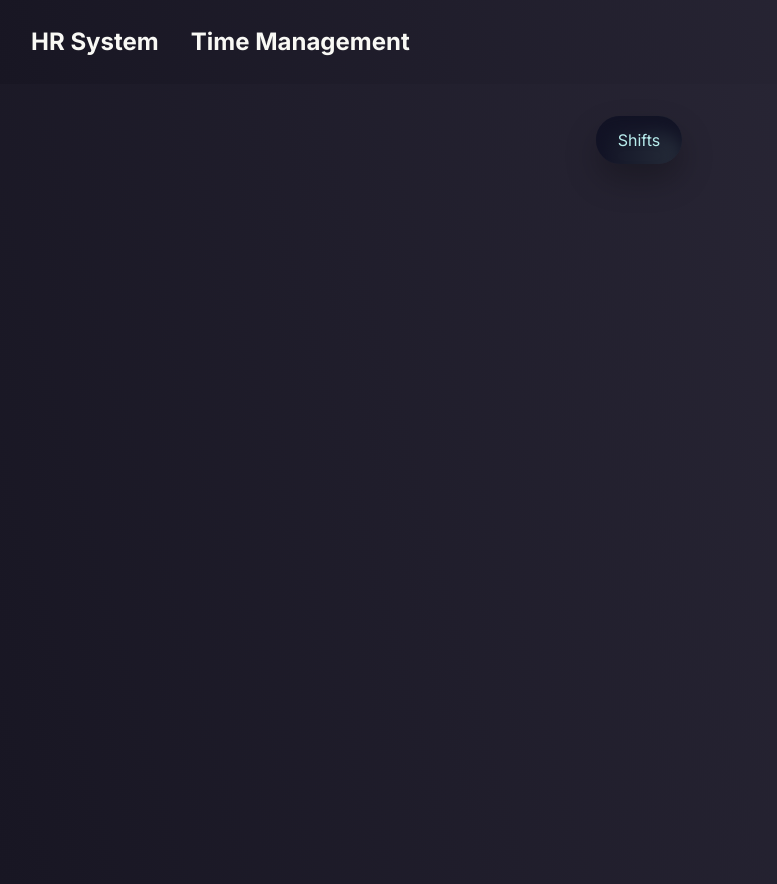
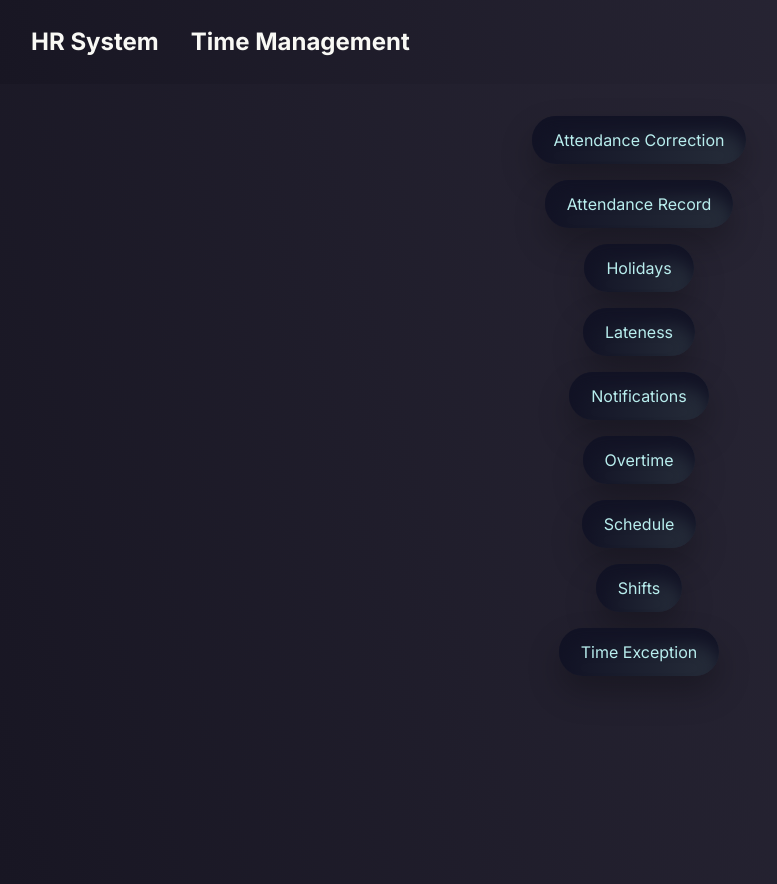
Before and after one commit to AF-MAHMOU/hr-full-system-frontend, a Next.js app: page /modules/time-management in a window 1280 px wide. Shown: the whole page, without its empty margins (1-778 px from the left). Built offline with nearby package versions, Linux system fonts and the light colour scheme.

Commit message:
basic navigation

```diff
--- a/app/modules/time-management/page.tsx
+++ b/app/modules/time-management/page.tsx
@@ -10,21 +10,49 @@ import Link from 'next/link';
 
 export default function TimeManagementPage() {
     const pathname = usePathname();
-    const href = `${pathname}/shifts`;
+
+    const attendanceCorrectionHref = `${pathname}/attendanceCorrection`;
+    const attendanceRecordHref = `${pathname}/attendance`;
+    const holidayHref = `${pathname}/holiday`;
+    const latenessHref = `${pathname}/lateness`;
+    const notificationHref = `${pathname}/notification`;
+    const overtimeHref = `${pathname}/overtime`;
+    const scheduleRuleHref = `${pathname}/schedule`;
+    const shiftHref = `${pathname}/shifts`;
+    const timeExceptionHref = `${pathname}/timeException`;
+
     return (
     <div className={s.container}>
         <div className={s.glow}></div>
         <div className={s.glow} style={{ top: "200px", right: "-100px", background: "radial-gradient(circle, rgba(165, 255, 80, 0.2), transparent 70%)" }}></div>
 
-        <Link href={href} className={s.button}>
+        <Link href={attendanceCorrectionHref} className={s.button}>
+            Attendance Correction
+        </Link>
+        <Link href={attendanceRecordHref} className={s.button}>
+            Attendance Record
+        </Link>
+        <Link href={holidayHref} className={s.button}>
+            Holidays
+        </Link>
+        <Link href={latenessHref} className={s.button}>
+            Lateness
+        </Link>
+        <Link href={notificationHref} className={s.button}>
+            Notifications
+        </Link>
+        <Link href={overtimeHref} className={s.button}>
+            Overtime
+        </Link>
+        <Link href={scheduleRuleHref} className={s.button}>
+            Schedule
+        </Link>
+        <Link href={shiftHref} className={s.button}>
             Shifts
         </Link>
-
-
-
-
-
-
+        <Link href={timeExceptionHref} className={s.button}>
+            Time Exception
+        </Link>
     </div>
 
 
```
